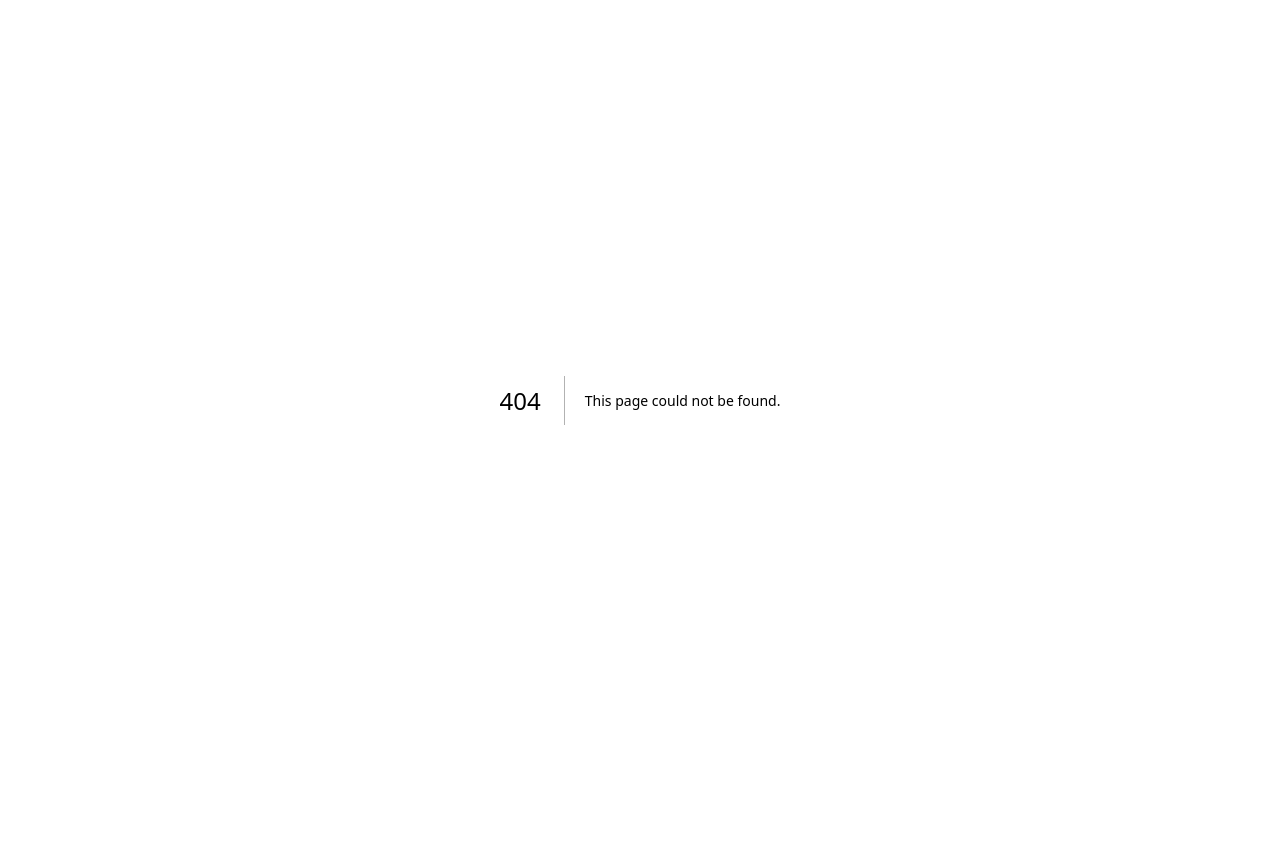
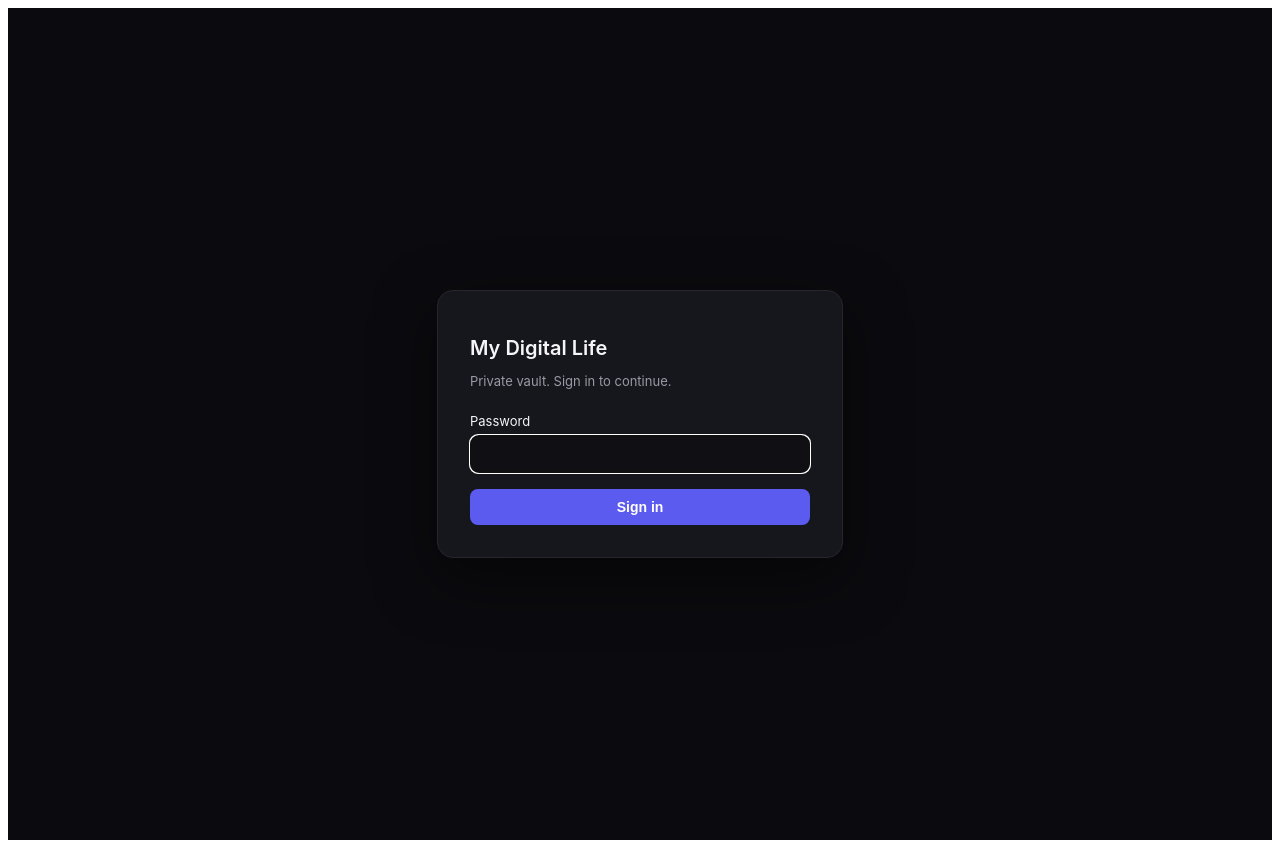
Before and after one commit to customerservice-prog/pinedapower, a Next.js app: page /login in a window 1280 px wide. Before the commit this address had no page. Before the commit the page ends 800 px from the top, so only its background shows below. Built offline with nearby package versions, Linux system fonts and the light colour scheme.

Commit message:
Create LoginPage component with form for authentication

```diff
--- /dev/null
+++ b/app/login/page.tsx
@@ -0,0 +1,94 @@
+type LoginPageProps = {
+  searchParams: { from?: string; error?: string };
+};
+
+export default function LoginPage({ searchParams }: LoginPageProps) {
+  const from = searchParams?.from ?? "/";
+  const hasError = searchParams?.error === "1";
+
+  return (
+    <main
+      style={{
+        minHeight: "100vh",
+        display: "flex",
+        alignItems: "center",
+        justifyContent: "center",
+        background: "#0b0b0f",
+        color: "#f5f5f7",
+        fontFamily:
+          "-apple-system, BlinkMacSystemFont, 'Segoe UI', Roboto, sans-serif",
+        padding: 16,
+      }}
+    >
+      <form
+        method="POST"
+        action="/api/auth/login"
+        style={{
+          width: 340,
+          padding: 32,
+          borderRadius: 16,
+          background: "#16161d",
+          border: "1px solid #26262f",
+          boxShadow: "0 20px 60px rgba(0,0,0,0.5)",
+        }}
+      >
+        <h1 style={{ fontSize: 20, marginBottom: 4, fontWeight: 600 }}>
+          My Digital Life
+        </h1>
+        <p style={{ fontSize: 13, color: "#9a9aa5", marginBottom: 24 }}>
+          Private vault. Sign in to continue.
+        </p>
+
+        <input type="hidden" name="from" value={from} />
+
+        <label
+          htmlFor="password"
+          style={{ display: "block", fontSize: 13, marginBottom: 6 }}
+        >
+          Password
+        </label>
+        <input
+          id="password"
+          type="password"
+          name="password"
+          autoFocus
+          required
+          style={{
+            width: "100%",
+            padding: "10px 12px",
+            borderRadius: 8,
+            border: "1px solid #2c2c36",
+            background: "#0f0f14",
+            color: "#f5f5f7",
+            marginBottom: 16,
+            fontSize: 14,
+            boxSizing: "border-box",
+          }}
+        />
+
+        {hasError && (
+          <p style={{ color: "#ff6b6b", fontSize: 13, marginBottom: 12 }}>
+            Incorrect password. Please try again.
+          </p>
+        )}
+
+        <button
+          type="submit"
+          style={{
+            width: "100%",
+            padding: "10px 12px",
+            borderRadius: 8,
+            border: "none",
+            background: "#5b5bf0",
+            color: "white",
+            fontWeight: 600,
+            fontSize: 14,
+            cursor: "pointer",
+          }}
+        >
+          Sign in
+        </button>
+      </form>
+    </main>
+  );
+}
```
